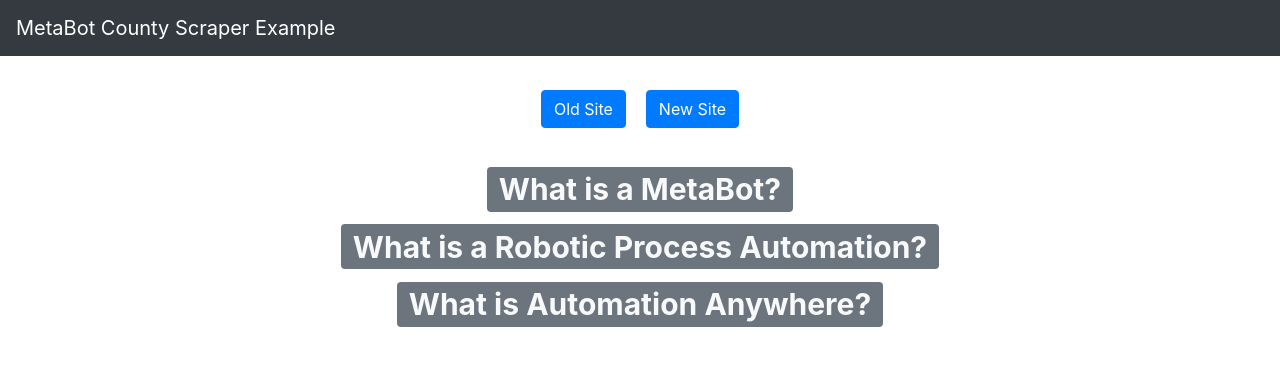
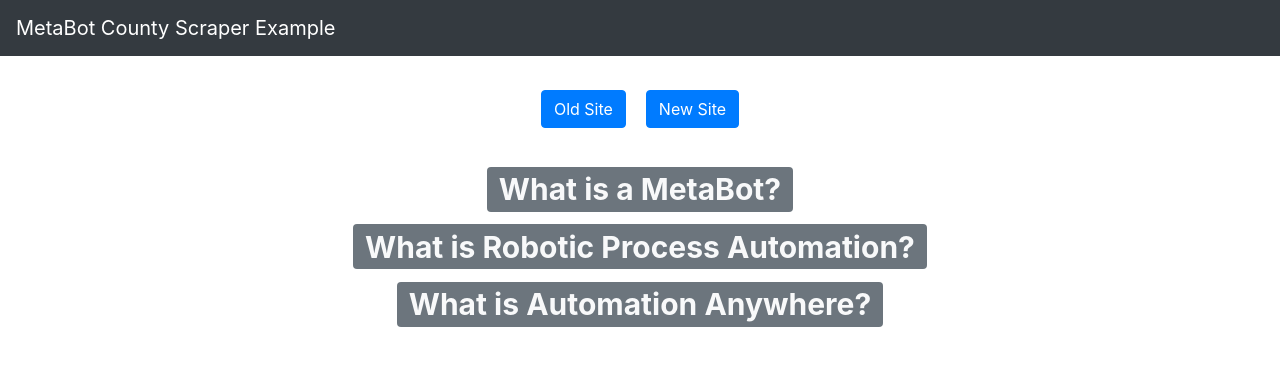
Before and after one commit to masautt/metabot-example, a plain HTML site: page index.html in a window 1280 px wide. Drawn offline with nearby package versions, Linux system fonts and the light colour scheme.

Commit message:
Simple Mistakes mean simple fixes :D

```diff
--- a/index.html
+++ b/index.html
@@ -49,7 +49,7 @@
     </div>
     <div class="d-flex justify-content-center">
         <h1><span class="badge badge-secondary"><a href="https://www.automationanywhere.com/robotic-process-automation"
-                    class="text-light">What is a Robotic Process
+                    class="text-light">What is Robotic Process
                     Automation?</a></span></h1>
     </div>
     <div class="d-flex justify-content-center">
```
